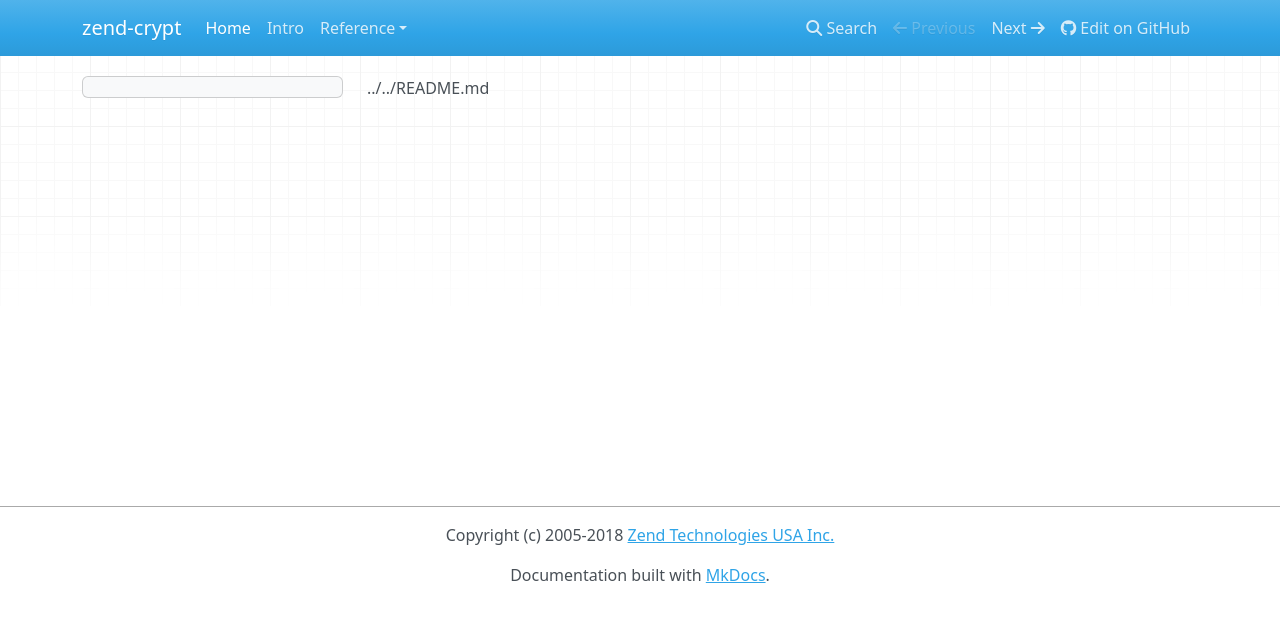
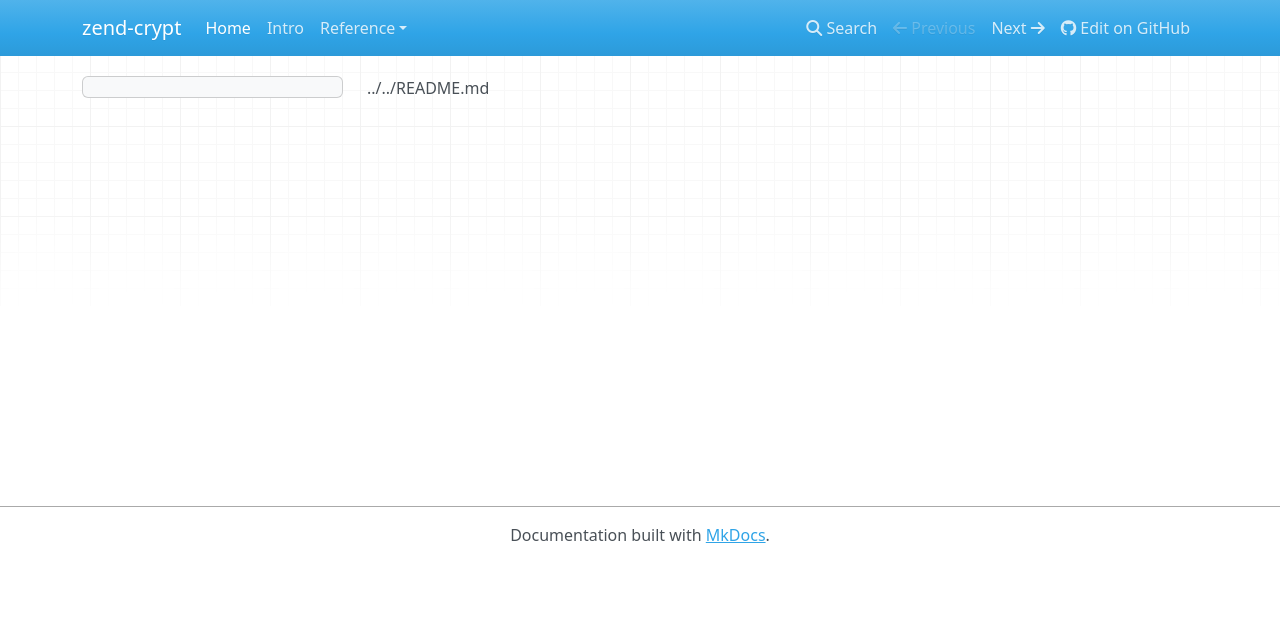
Before and after one commit to zendframework/zend-crypt, an MkDocs documentation site: the page built from docs/book/index.md, in a window 1280 px wide. Shown: the top 622 px of the page. Built offline with MkDocs 1.6.1, drawn with Linux system fonts in a browser that asks for light colours; nearby versions of some CDN libraries; old or Windows-style settings are respelled for this version of MkDocs.

Commit message:
Removes unneeded copyright info from MkDcos config

```diff
--- a/mkdocs.yml
+++ b/mkdocs.yml
@@ -11,6 +11,5 @@ pages:
       - { Passwords: password.md }
       - { 'Public Key Cryptography': public-key.md }
 site_name: zend-crypt
-copyright: 'Copyright (c) 2005-2018 <a href="https://www.zend.com/">Zend Technologies USA Inc.</a>'
 site_description: 'Strong cryptography tools and password hashing.'
 repo_url: 'https://github.com/zendframework/zend-crypt'
```
